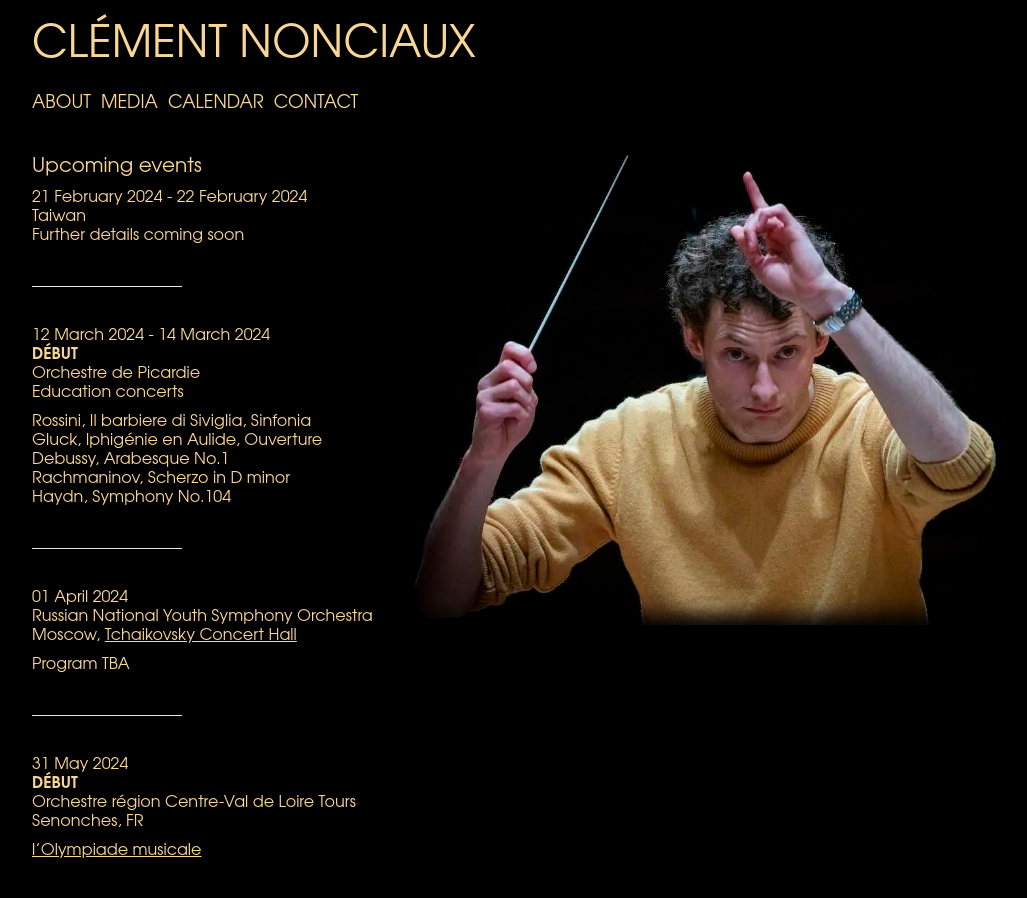
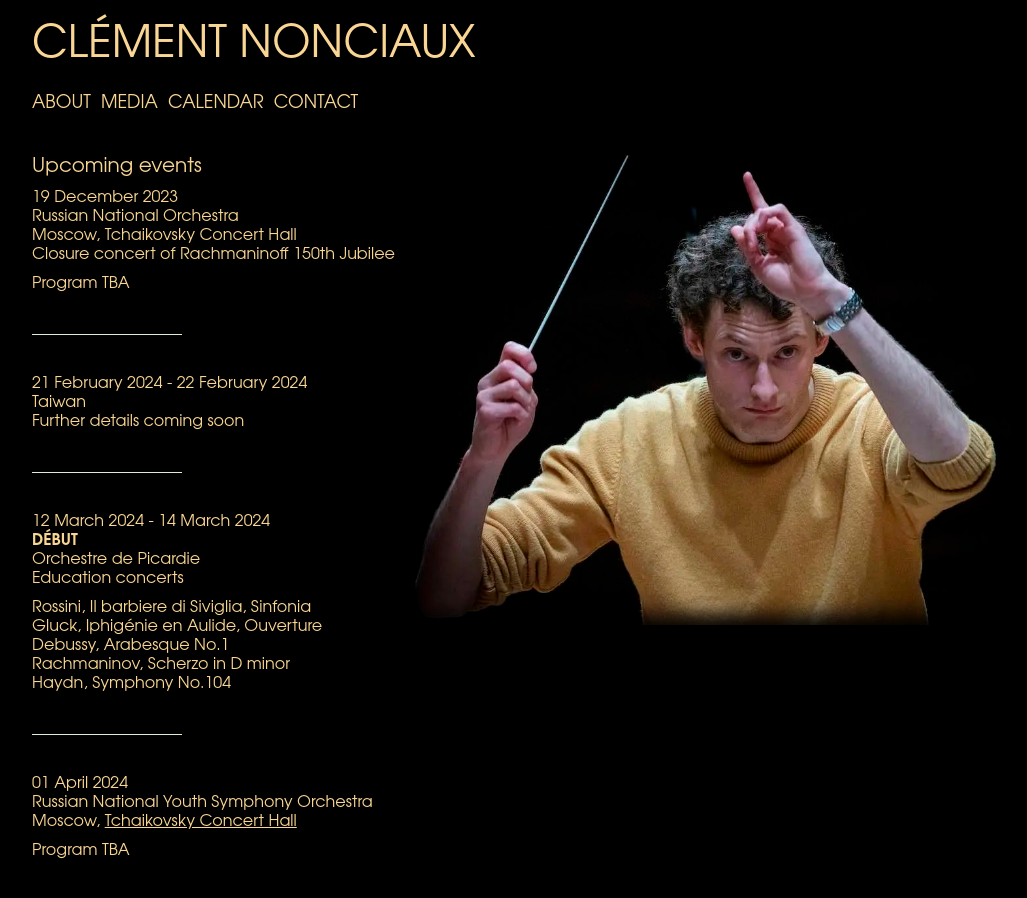
Before and after one commit to martincadoux/clementnonciaux.com, a Jekyll site: the page built from _pages/calendar.html, in a window 1280 px wide and 900 px high. Shown: the whole window, without its empty margins (108-1135 px from the left). Built offline with Jekyll 4.4.1, drawn with Linux system fonts in a browser that asks for light colours; some of the changed text lies outside the part shown.

Commit message:
Update events.yml

```diff
--- a/_data/events.yml
+++ b/_data/events.yml
@@ -54,7 +54,7 @@
     Taiwan
     Further details coming soon
 
-- date: [2023-12-10]
+- date: [2023-12-19]
   location: |-
     Russian National Orchestra
     Moscow, Tchaikovsky Concert Hall
```
